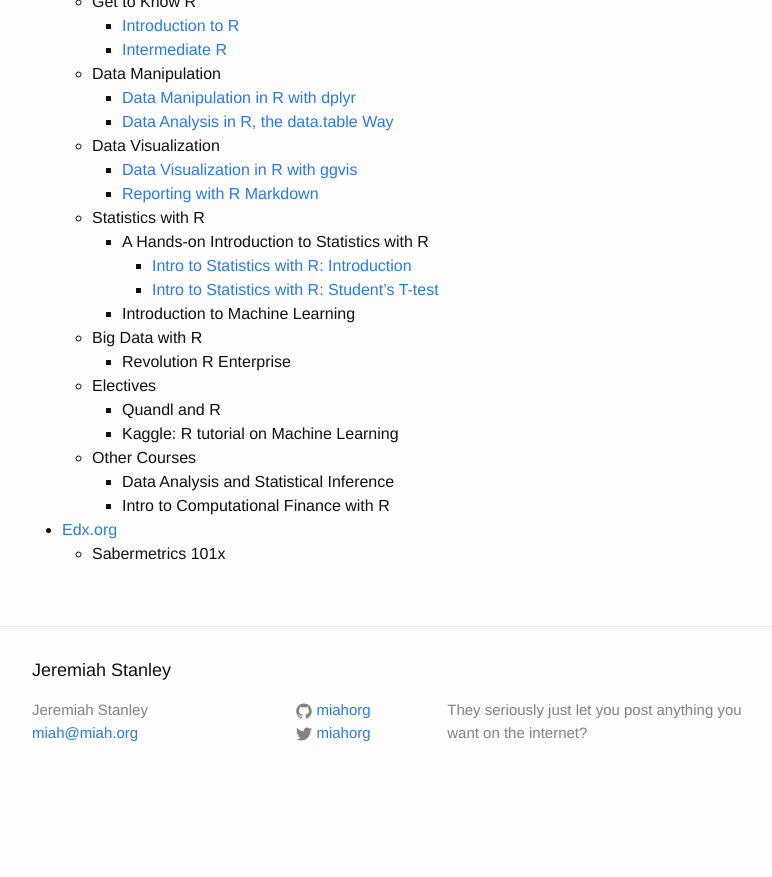
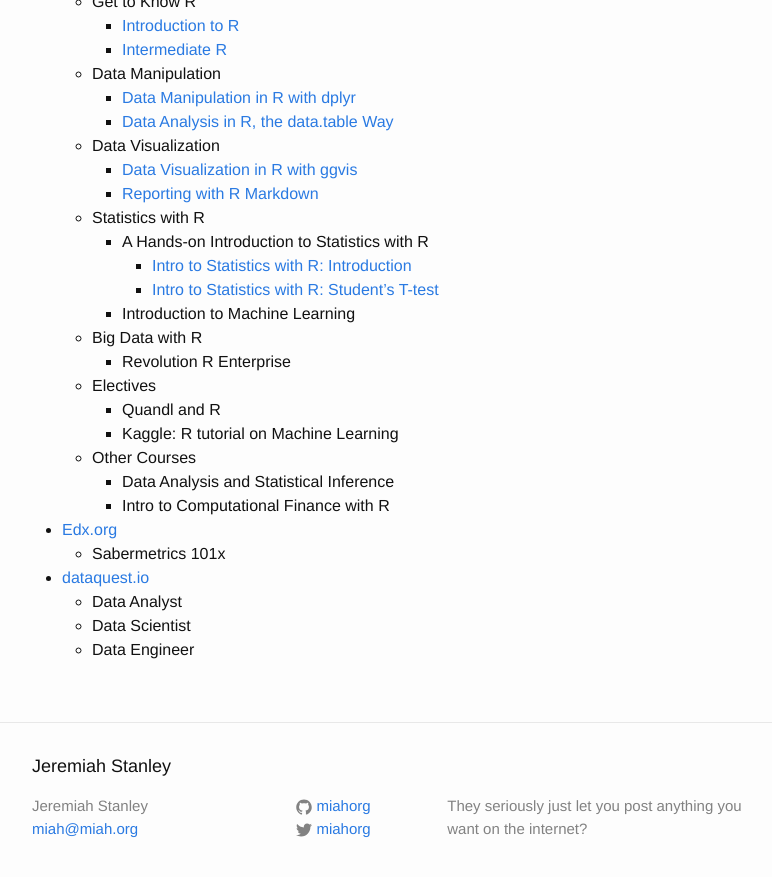
Before and after one commit to miahorg/miahorg.github.io, a Jekyll site: the page built from resume.md, in a window 1280 px wide and 900 px high, scrolled down 891 px. Shown: the top 877 px of the window, without its empty margins (238-1010 px from the left). Built offline with Jekyll 4.4.1, drawn with Linux system fonts in a browser that asks for light colours; before the commit the page ends 1695 px from its top, so only the background shows below that.

Commit message:
adding some resume details

```diff
--- a/resume.md
+++ b/resume.md
@@ -57,3 +57,7 @@ permalink: /resume/
     * Intro to Computational Finance with R
 * [Edx.org](https://www.edx.org/)
   * Sabermetrics 101x
+* [dataquest.io](https://www.dataquest.io/)
+  * Data Analyst
+  * Data Scientist
+  * Data Engineer
```
